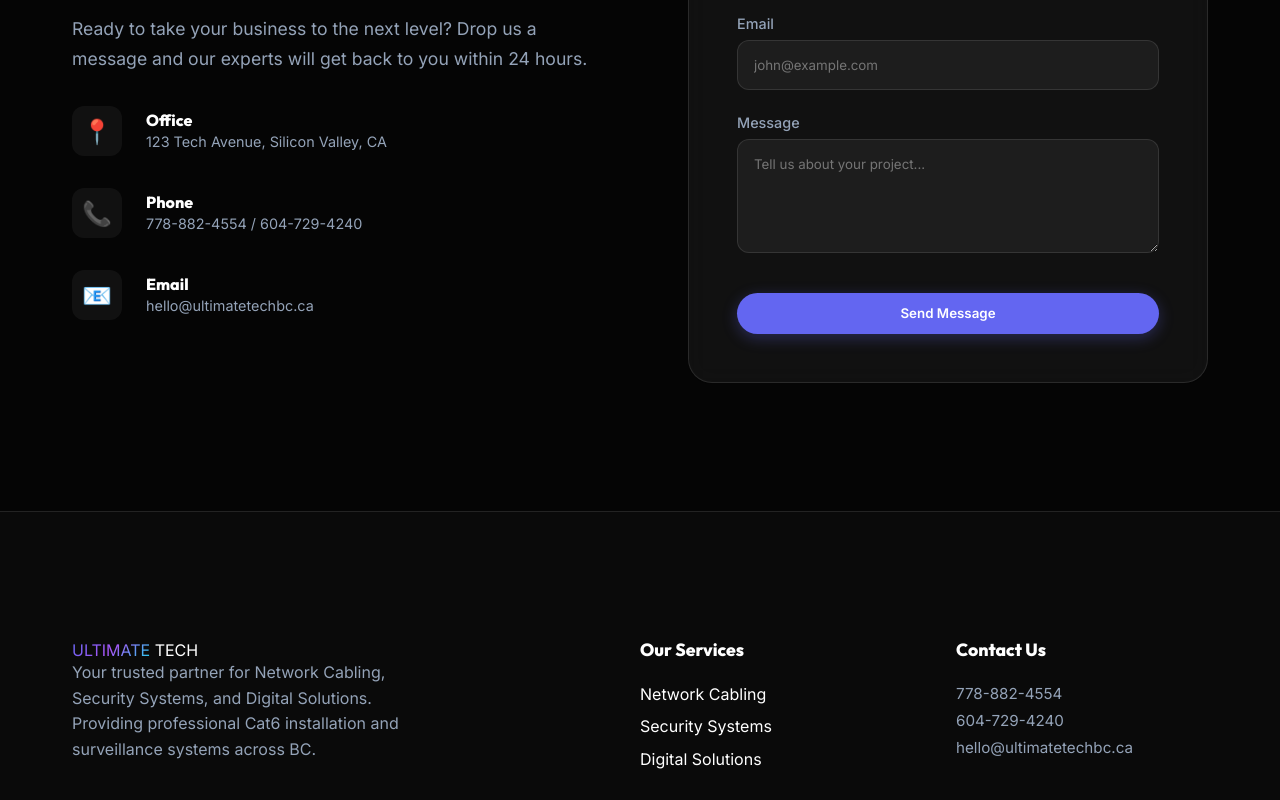
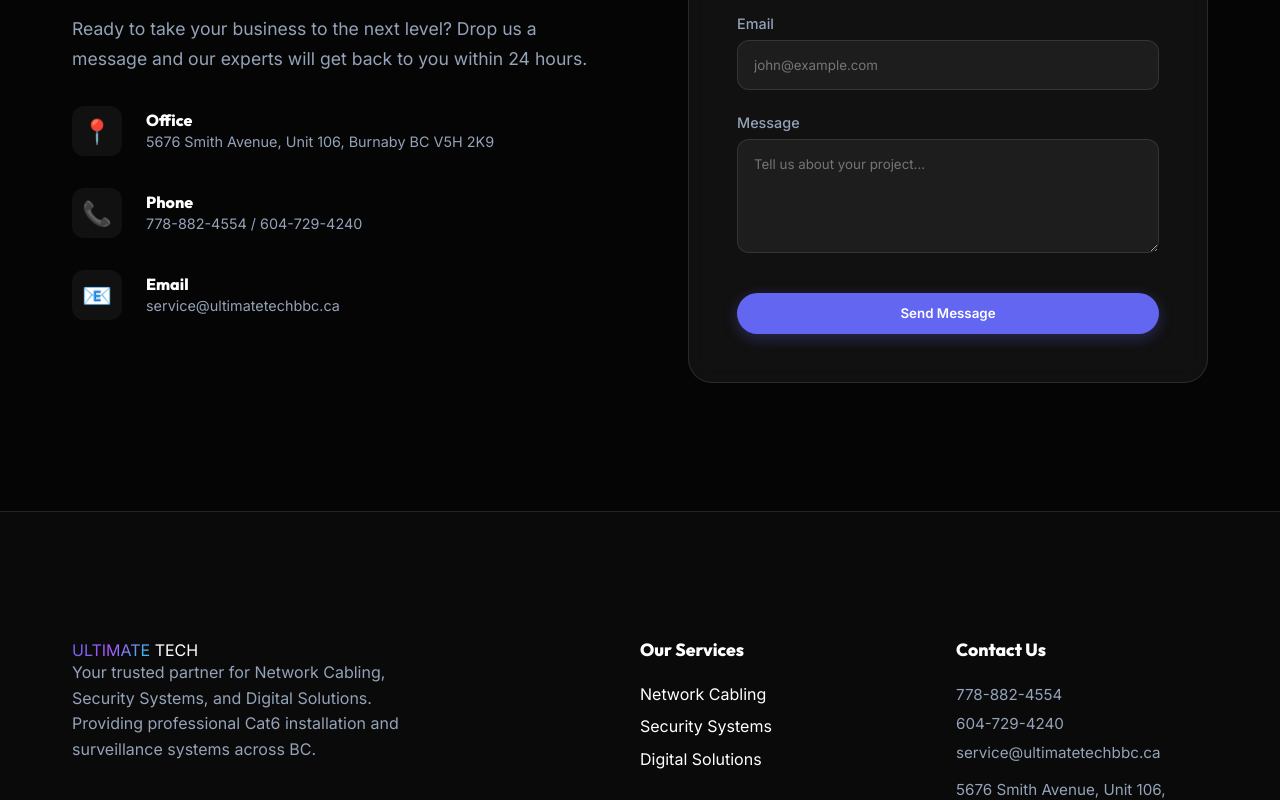
Before and after one commit to normandakh-dev/ultimatetechbc.ca, a Next.js app: page / in a window 1280 px wide. Shown: the part 1820-2620 px from the top of the page. Built offline with nearby package versions, Linux system fonts and the light colour scheme; no server answers.

Commit message:
Updated contact email and physical address

```diff
--- a/src/components/Contact.tsx
+++ b/src/components/Contact.tsx
@@ -44,7 +44,7 @@
               <span className="icon">📍</span>
               <div>
                 <h4>Office</h4>
-                <p>123 Tech Avenue, Silicon Valley, CA</p>
+                <p>5676 Smith Avenue, Unit 106, Burnaby BC V5H 2K9</p>
               </div>
             </div>
             <div className="contact-item">
@@ -58,7 +58,7 @@
               <span className="icon">📧</span>
               <div>
                 <h4>Email</h4>
-                <p>hello@ultimatetechbc.ca</p>
+                <p>service@ultimatetechbbc.ca</p>
               </div>
             </div>
           </div>
--- a/src/components/Footer.tsx
+++ b/src/components/Footer.tsx
@@ -30,7 +30,8 @@
             <h4>Contact Us</h4>
             <p>778-882-4554</p>
             <p>604-729-4240</p>
-            <p>hello@ultimatetechbc.ca</p>
+            <p>service@ultimatetechbbc.ca</p>
+            <p className="footer-address">5676 Smith Avenue, Unit 106, Burnaby BC V5H 2K9</p>
           </div>
         </div>
 
@@ -93,6 +94,12 @@
           color: var(--text-muted);
           margin-bottom: 0.5rem;
           font-size: 0.95rem;
+          line-height: 1.4;
+        }
+
+        .footer-address {
+          max-width: 250px;
+          margin-top: 0.5rem;
         }
 
         .social-icons {
```
